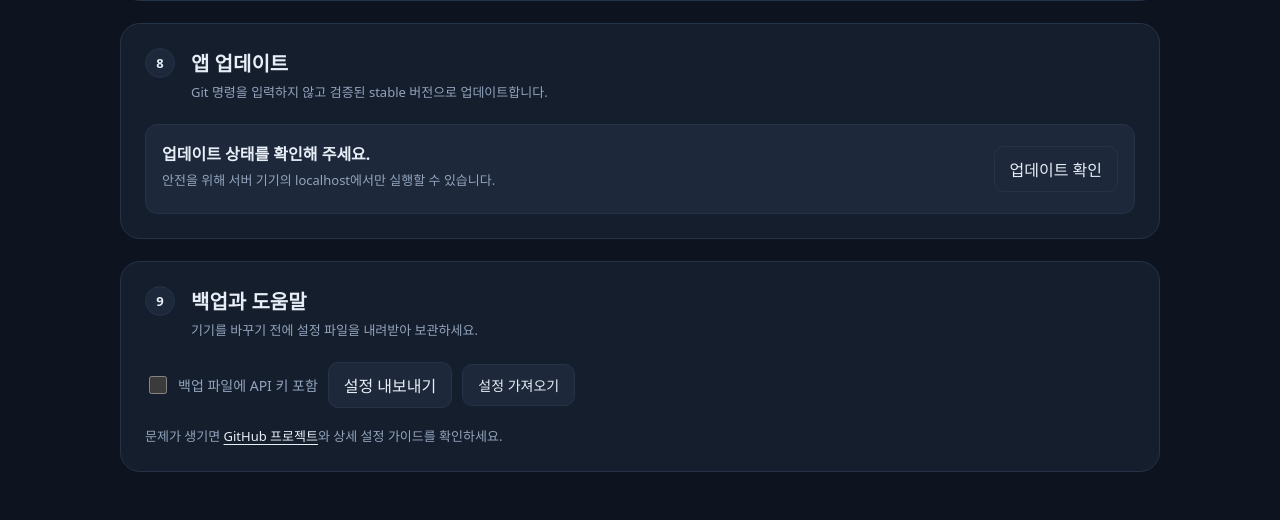
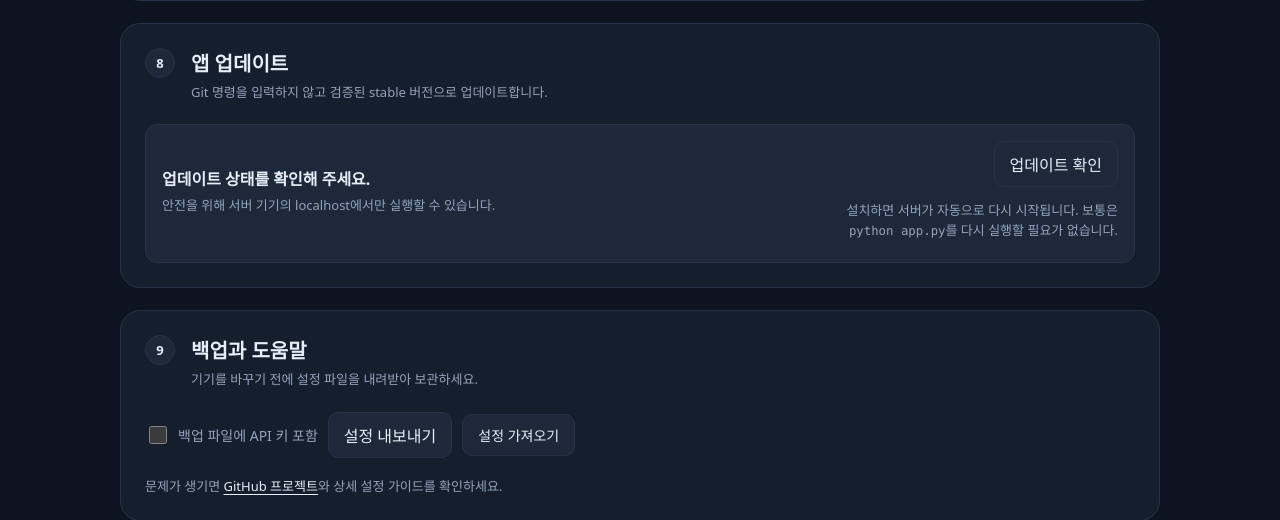
Before and after one commit to SKR6582/Classroom_Lite, a Flask app: page /setup in a window 1280 px wide. Shown: the part 3361-3881 px from the top of the page. Before the commit the page ends 3833 px from the top, so only its background shows below. Run offline with Flask 3, Linux system fonts and the light colour scheme; some web fonts are replaced.

Commit message:
docs: clarify auto-restart next to update controls
Co-authored-by: Cursor <cursoragent@cursor.com>

```diff
--- a/static/css/app.css
+++ b/static/css/app.css
@@ -265,8 +265,19 @@ button, .primary-button, .secondary-button {
 .update-panel strong { color: var(--text-primary); }
 .update-panel p { margin: 6px 0; color: var(--text-secondary); font-size: 13px; line-height: 1.5; }
 .update-panel small { color: var(--text-tertiary); font-variant-numeric: tabular-nums; }
-.update-actions { display: flex; gap: 8px; flex-wrap: wrap; justify-content: flex-end; }
+.update-actions {
+  display: flex; flex-direction: column; align-items: flex-end; gap: 8px;
+}
+.update-actions .update-buttons { display: flex; gap: 8px; flex-wrap: wrap; justify-content: flex-end; }
 .update-actions button { justify-content: center; white-space: nowrap; }
+.update-note {
+  margin: 0; max-width: 280px; text-align: right;
+  color: var(--text-tertiary); font-size: 12px; line-height: 1.45;
+}
+.update-note code {
+  font-family: ui-monospace, SFMono-Regular, Menlo, Consolas, monospace;
+  font-size: 0.95em;
+}
 .override-editor { margin: 12px 0; display: grid; grid-template-columns: repeat(4, 1fr); gap: 8px; }
 .form-message { min-height: 24px; color: var(--text-secondary); }
 .form-message.success { color: var(--text-primary); }
@@ -295,8 +306,10 @@ button, .primary-button, .secondary-button {
   .font-scale-row output { grid-column: 2; grid-row: 1; }
   .font-scale-row input[type="range"] { grid-column: 1 / -1; grid-row: 2; }
   .update-panel { align-items: stretch; flex-direction: column; }
-  .update-actions { justify-content: stretch; }
+  .update-actions { align-items: stretch; }
+  .update-buttons { justify-content: stretch; }
   .update-actions button { flex: 1; }
+  .update-note { max-width: none; text-align: left; }
   .section-heading-with-control { grid-template-columns: 34px minmax(0, 1fr); }
   .section-heading-with-control select { grid-column: 1 / -1; }
   .override-editor { grid-template-columns: 1fr 1fr; }
--- a/templates/setup.html
+++ b/templates/setup.html
@@ -204,8 +204,11 @@
               <small id="update-versions" hidden></small>
             </div>
             <div class="update-actions">
-              <button id="check-update" class="secondary-button" type="button">업데이트 확인</button>
-              <button id="apply-update" class="primary-button" type="button" hidden>설치하고 서버 재시작</button>
+              <div class="update-buttons">
+                <button id="check-update" class="secondary-button" type="button">업데이트 확인</button>
+                <button id="apply-update" class="primary-button" type="button" hidden>설치하고 서버 재시작</button>
+              </div>
+              <p class="update-note">설치하면 서버가 자동으로 다시 시작됩니다. 보통은 <code>python app.py</code>를 다시 실행할 필요가 없습니다.</p>
             </div>
           </div>
         </section>
```
Also changed, not shown: docs/ANDROID_SETUP.md (+2 -1 lines), tests/test_app.py (+1 -0 lines).
